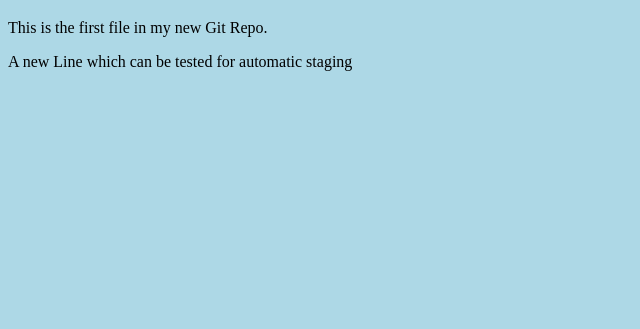
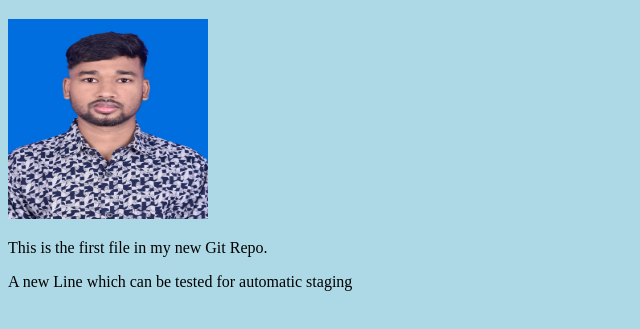
Before and after one commit to kulamanipradhan/Hello-world, a plain HTML site: page index.html in a window 1280 px wide. Shown: the part 61-390 px from the top of the page, without its empty margins (0-640 px from the left). Drawn offline with Linux system fonts and the light colour scheme.

Commit message:
Added image to Hello World

```diff
--- a/index.html
+++ b/index.html
@@ -7,6 +7,9 @@
 <body>
 
 <h1>Hello world!</h1>
+<div>
+<img src="MyPhoto.jpeg" alt="my photo" width="200" height="200">
+</div>
 <p>This is the first file in my new Git Repo.</p>
 <p>A new Line which can be tested for automatic staging <p>
 </body>
```
Also changed, not shown: MyPhoto.jpeg (added).
